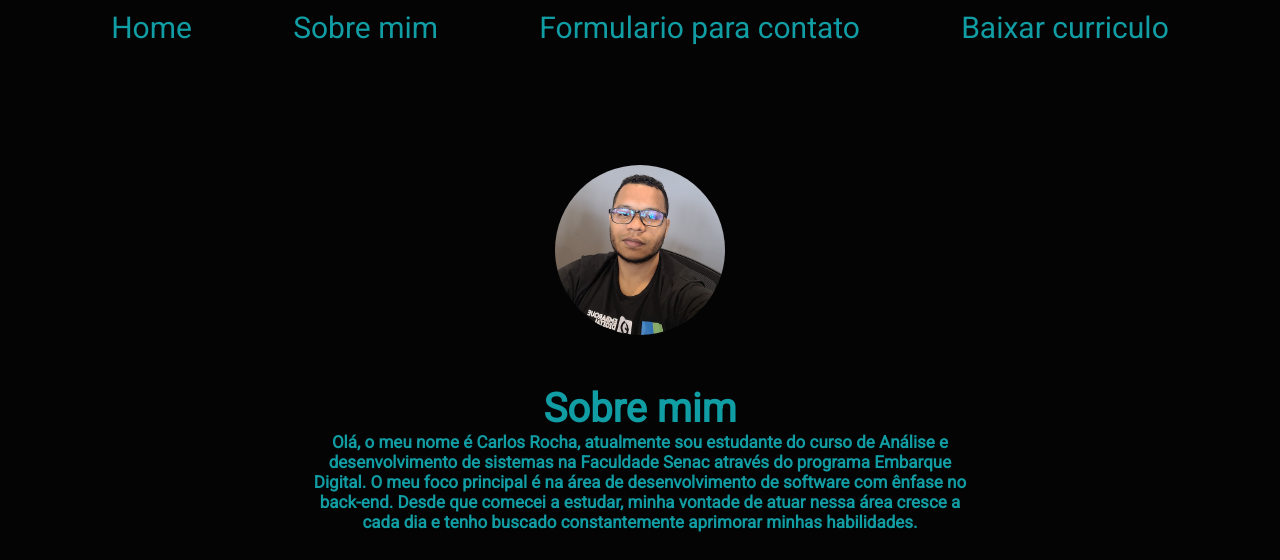
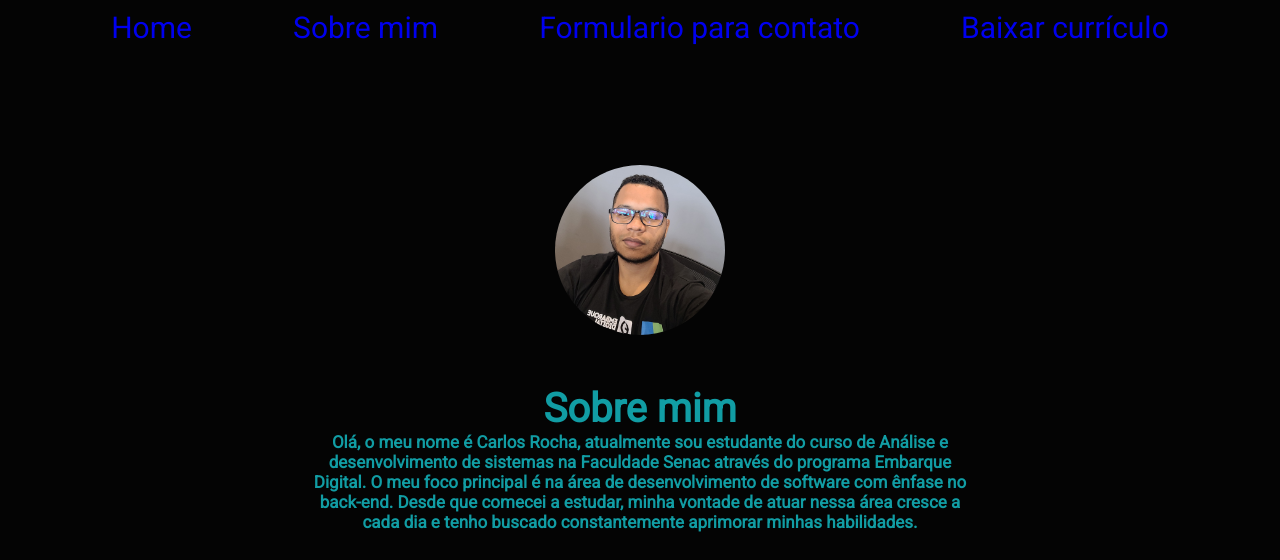
Before and after one commit to Carlos-Rochaa/html-css-senac, a plain HTML site: page index.html in a window 1280 px wide. Shown: the top 560 px of the page. Drawn offline with Linux system fonts and the light colour scheme.

Commit message:
ajustando tag de link

```diff
--- a/index.html
+++ b/index.html
@@ -10,10 +10,12 @@
     <header>
       <nav class="menu" id="menu">
         <ul>
-          <li href="index.html">Home</li>
-          <li href="#about">Sobre mim</li>
-          <li href="form.html">Formulario para contato</li>
-          <li href="src/curriculo/Curriculo.pdf" download>Baixar curriculo</li>
+          <li><a href="index.html">Home</a></li>
+          <li><a href="#about">Sobre mim</a></li>
+          <li><a href="form.html">Formulario para contato</a></li>
+          <li>
+            <a href="src/curriculo/Curriculo.pdf" download>Baixar currículo</a>
+          </li>
         </ul>
       </nav>
     </header>
```
